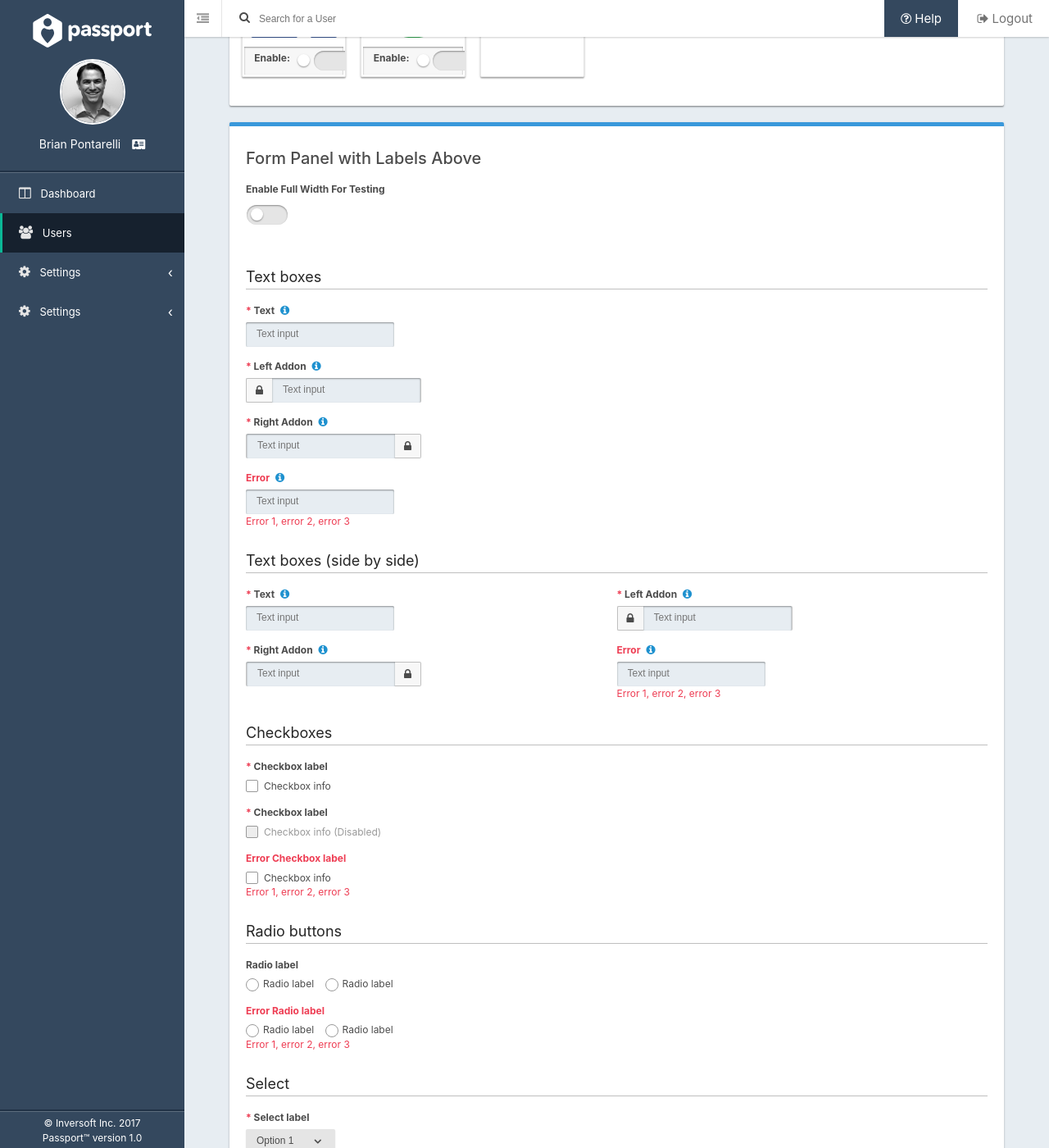
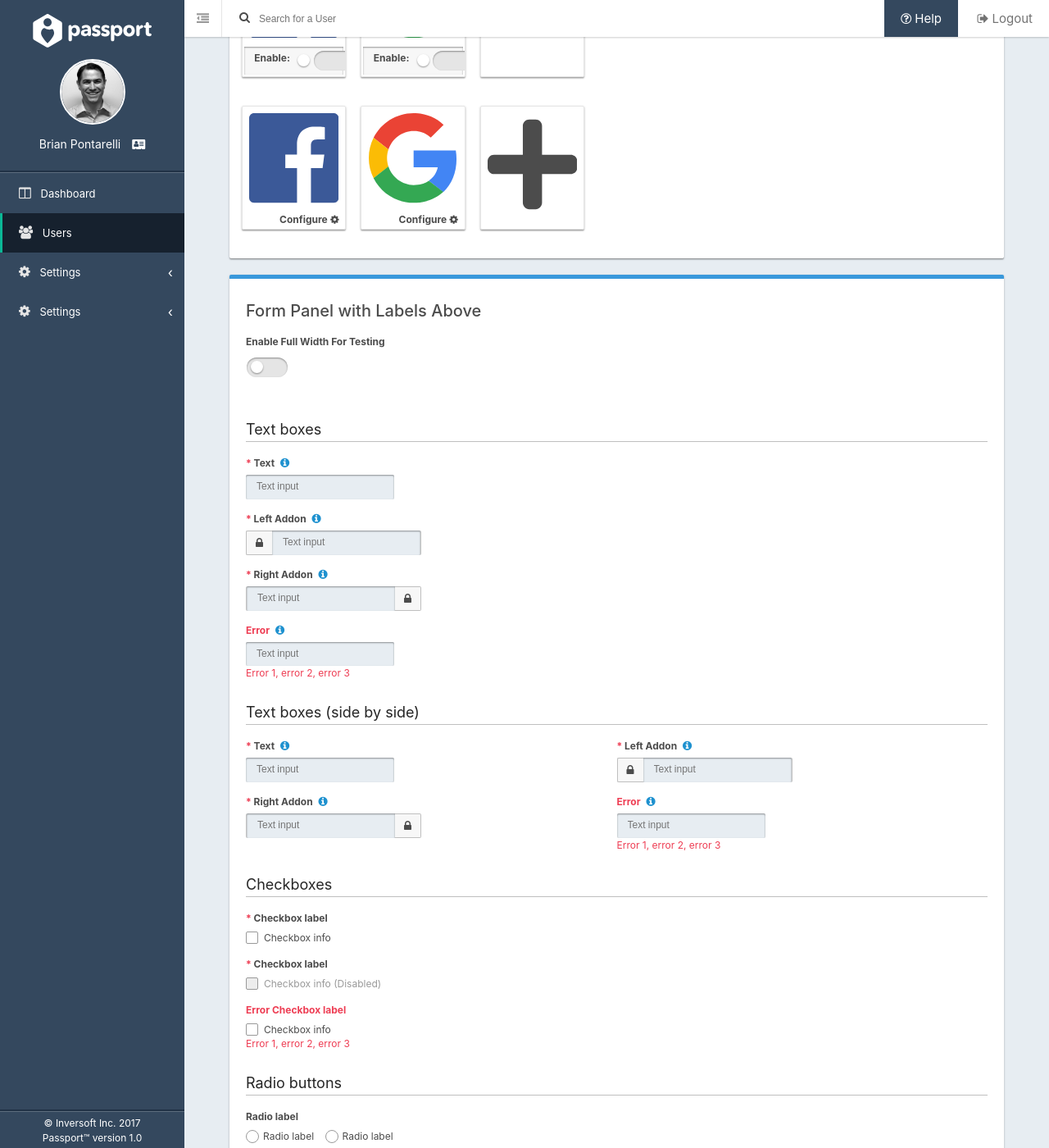
Before and after one commit to FusionAuth/fusionauth-style, a Jekyll site: the page built from index.md, in a window 1280 px wide and 1400 px high, scrolled down 6106 px. Shown: the whole window at 82% size. Built offline with Jekyll 4.4.1, drawn with Linux system fonts in a browser that asks for light colours.

Commit message:
Added a configure button version

```diff
--- a/_layouts/default.html
+++ b/_layouts/default.html
@@ -1107,6 +1107,20 @@
             </a>
             {% endfor %}
           </div>
+          <div class="row pad-bottom">
+            {% for brand in brands %}
+            <a class="trading-card-2 col-xs-2" id="{{brand.name | downcase}}-link-4" href="#{{brand.name |downcase}}-link-4">
+              <div class="trading-card-image">
+                {{brand.logo}}
+              </div>
+              {% if brand.hideEnable != true %}
+              <div class="trading-card-button">
+                <strong>Configure</strong> <i class="fa fa-gear"></i>
+              </div>
+              {% endif %}
+            </a>
+            {% endfor %}
+          </div>
         </div>
       </div>
 
--- a/_sass/cards.scss
+++ b/_sass/cards.scss
@@ -260,6 +260,13 @@
     text-decoration: none;
   }
 
+  .trading-card-button {
+    display: block;
+    text-align: right;
+    padding-left: 5%;
+    padding-right: 5%;
+  }
+
   &:hover {
     box-shadow: $highlight-box-shadow;
   }
```
